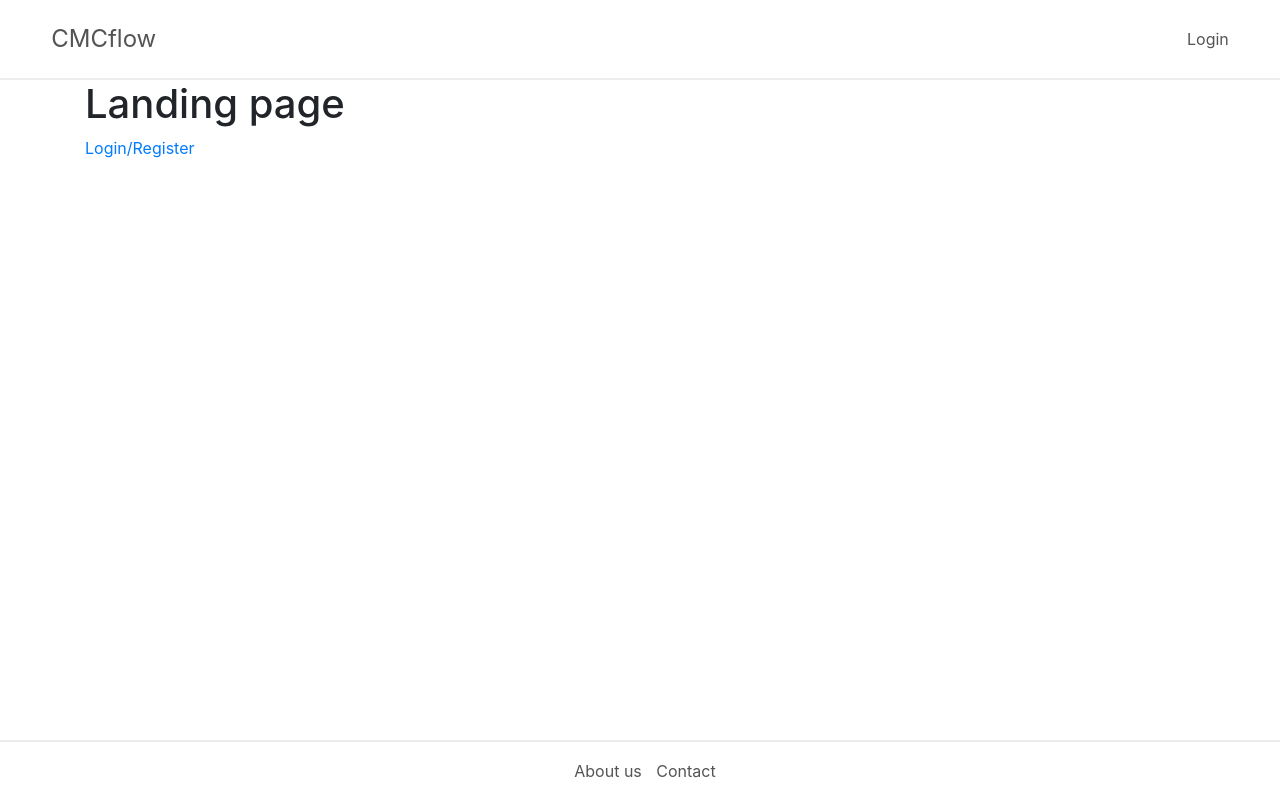
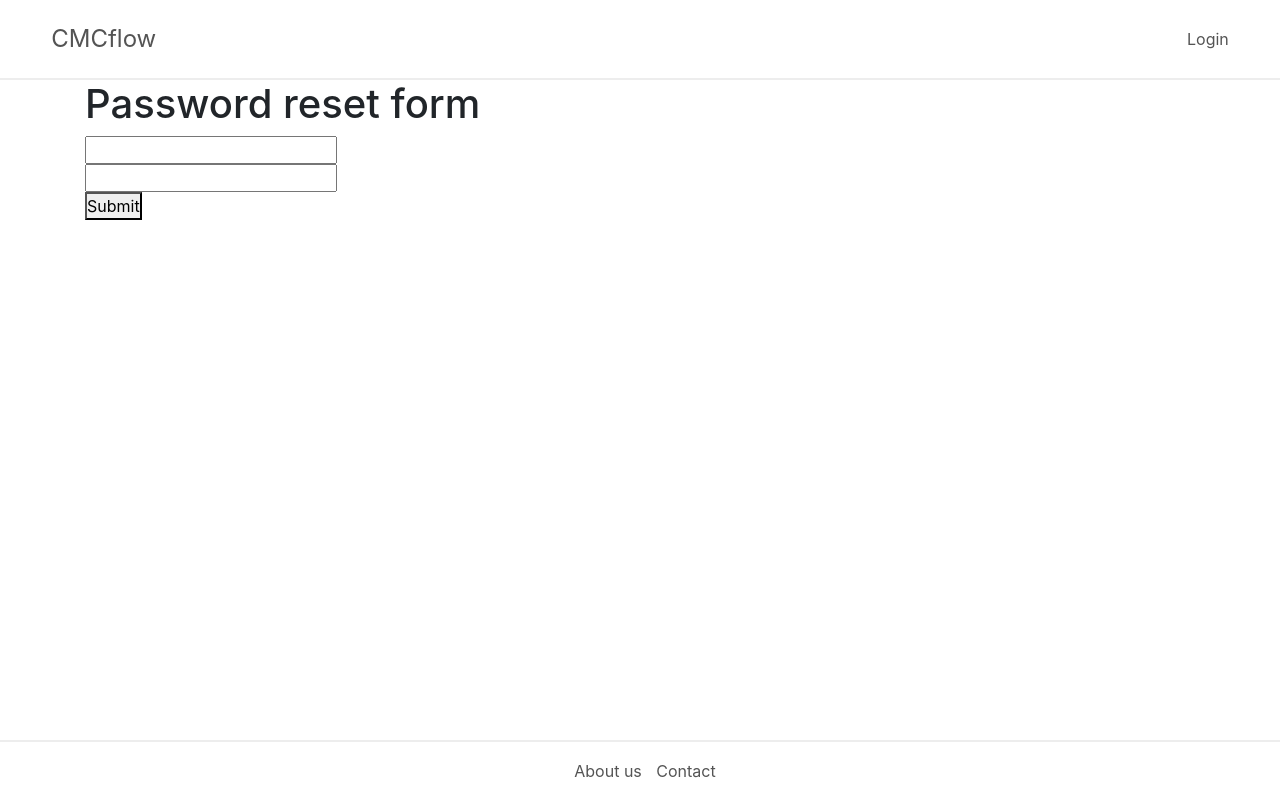
Before and after one commit to HuangStanley050/studious-fortnight, a React (Create React App) app in the folder client/: page /reset_password/1/1 in a window 1280 px wide. Before the commit this address led to /. Built offline with nearby package versions, Linux system fonts and the light colour scheme.

Commit message:
password reset form taking values

```diff
--- a/client/src/pages/PasswordReset.jsx
+++ b/client/src/pages/PasswordReset.jsx
@@ -1,5 +1,7 @@
-import React, { useEffect } from "react";
+import React, { useState } from "react";
 import { Redirect } from "react-router-dom";
+import API from "../api";
+import axios from "axios";
 import jwt_decode from "jwt-decode";
 
 /*
@@ -9,11 +11,49 @@ const PasswordReset = ({ userId, token }) => {
   // check if the route params is valid
   // prevent user from getting to it directly from client side
   // this will only load from the link opened from user email
-  if (!userId.match(/^[0-9a-fA-F]{24}$/) || !jwt_decode(token)) {
-    console.log("not a valid userId");
-    return <Redirect to="/" />;
-  }
-  return <h1>Password reset form</h1>;
+  const [passwordDetail, setPasswordDetail] = useState({
+    password: "",
+    confirmPassword: ""
+  });
+  const handleChange = e => {
+    setPasswordDetail({
+      ...passwordDetail,
+      [e.target.name]: e.target.value
+    });
+  };
+  // if (!userId.match(/^[0-9a-fA-F]{24}$/) || !jwt_decode(token)) {
+  //   console.log("not a valid userId");
+  //   return <Redirect to="/" />;
+  // }
+  const handleSubmit = e => {
+    e.preventDefault();
+    console.log(passwordDetail);
+  };
+  return (
+    <div>
+      <form onSubmit={handleSubmit}>
+        <h1>Password reset form</h1>
+        <div>
+          <input
+            type="password"
+            name="password"
+            value={passwordDetail.password}
+            onChange={handleChange}
+          />
+        </div>
+        <div>
+          <input
+            type="password"
+            name="confirmPassword"
+            value={passwordDetail.confirmPassword}
+            onChange={handleChange}
+          />
+        </div>
+
+        <button type="submit">Submit</button>
+      </form>
+    </div>
+  );
 };
 
 export default PasswordReset;
```
